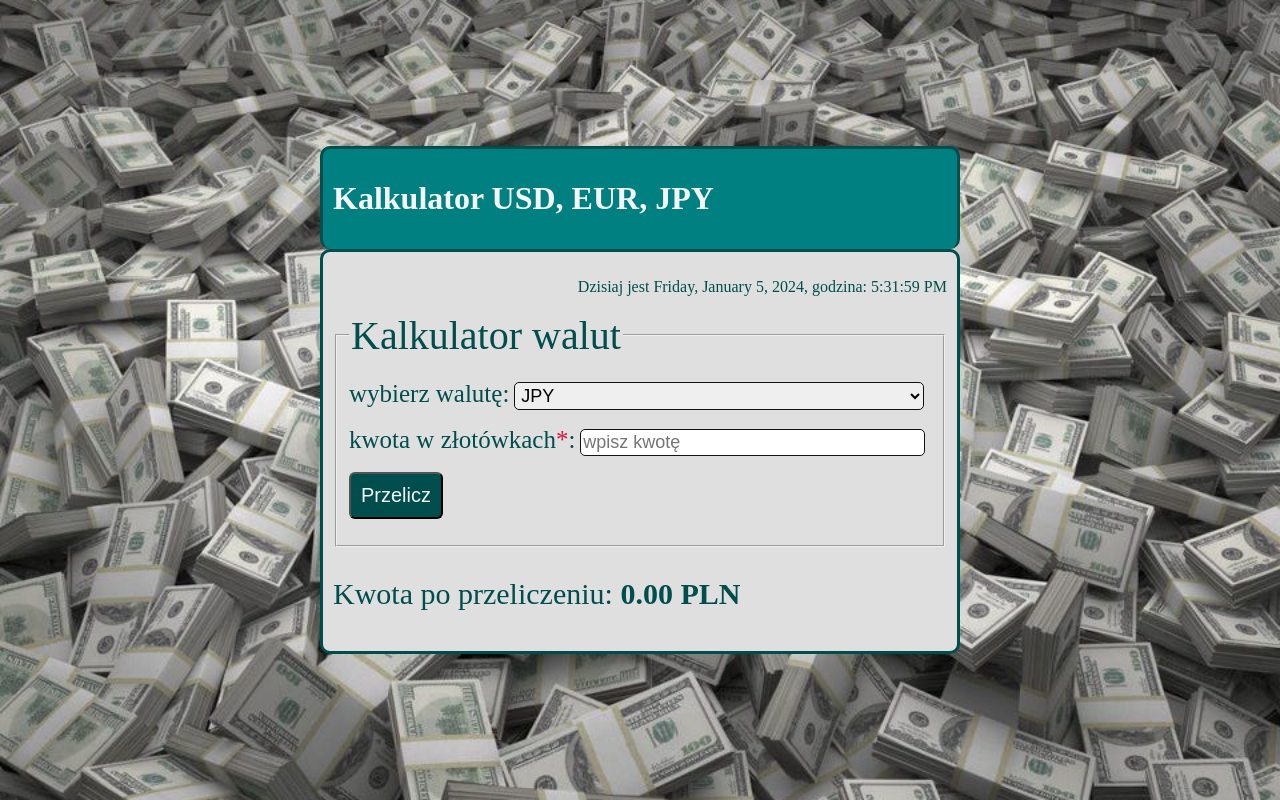
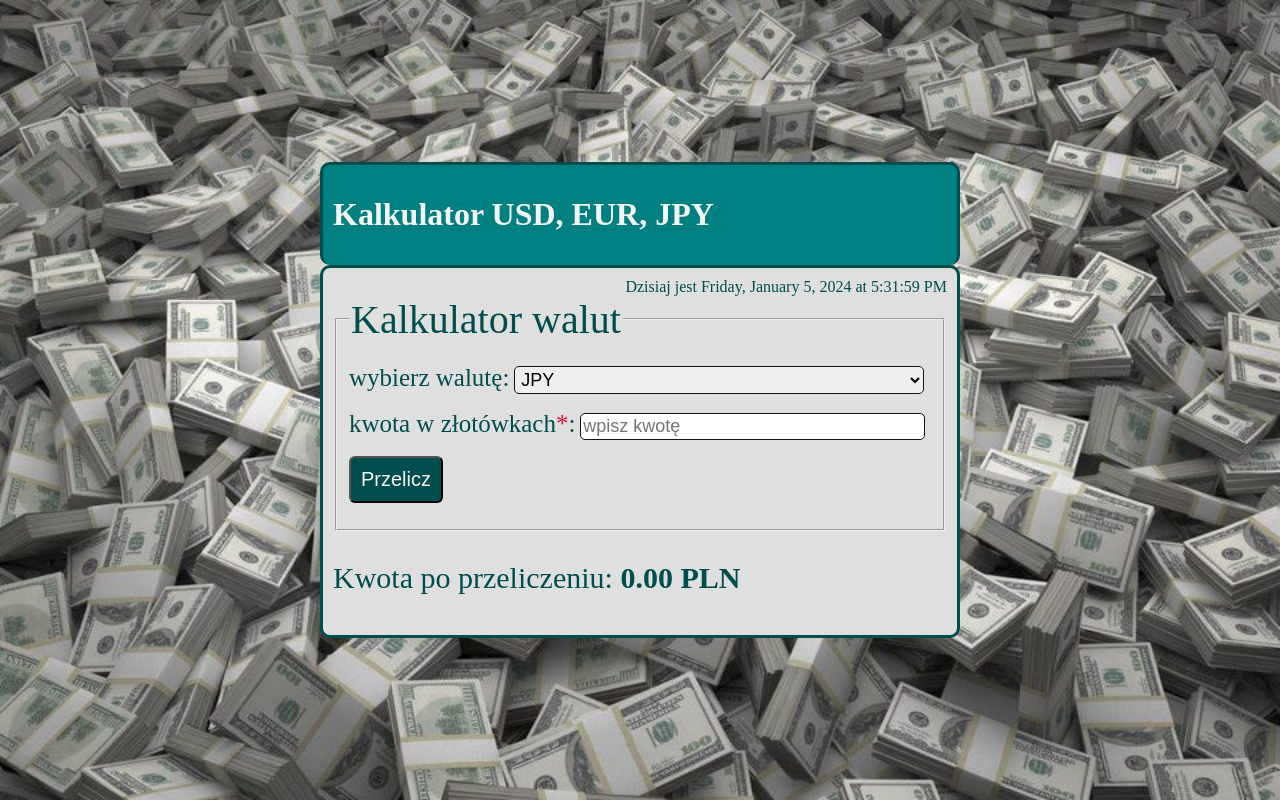
Before and after one commit to DawidGaski/currency-converter-react, a React (Create React App) app: page / in a window 1280 px wide. Built offline with nearby package versions, Linux system fonts and the light colour scheme.

Commit message:
added useCurrentDate

```diff
--- a/src/Clock/index.js
+++ b/src/Clock/index.js
@@ -1,35 +1,22 @@
-import { useState, useEffect } from "react";
-import React from "react";
 import { Timer } from "./styled";
+import { useCurrentDate } from "./useCurrentDate";
 
 const Clock = () => {
-  const [date, setDate] = useState(new Date());
-
-  const formatDate = (date) => {
-    const day = date.toLocaleDateString(undefined, {
-      weekday: "long",
-      day: "numeric",
-      month: "long",
-      year: "numeric",
-    });
-    const time = date.toLocaleTimeString();
-
-    return `${day}, godzina: ${time}`;
+  const formatDate = {
+    weekday: "long",
+    day: "numeric",
+    month: "long",
+    year: "numeric",
+    hour: "numeric",
+    minute: "numeric",
+    second: "numeric",
   };
-
-  useEffect(() => {
-    const intervalId = setInterval(() => {
-      setDate(() => new Date());
-    }, 1000);
-
-    return () => {
-      clearInterval(intervalId);
-    };
-  }, []);
+  const date = useCurrentDate();
 
   return (
     <Timer>
-      <p>Dzisiaj jest {formatDate(date)}</p>
+      {" "}
+      Dzisiaj jest {date.toLocaleDateString(undefined, formatDate)}
     </Timer>
   );
 };
--- /dev/null
+++ b/src/Clock/useCurrentDate.js
@@ -0,0 +1,17 @@
+import { useState, useEffect } from "react";
+
+export const useCurrentDate = () => {
+  const [date, setDate] = useState(new Date());
+
+  useEffect(() => {
+    const updateDateInterval = setInterval(() => {
+      setDate((date) => (date = new Date()));
+    }, 1000);
+
+    return () => {
+      clearInterval(updateDateInterval);
+    };
+  });
+
+  return date;
+};
--- a/src/Header/styled.js
+++ b/src/Header/styled.js
@@ -1,4 +1,4 @@
-import styled, { css } from "styled-components";
+import styled from "styled-components";
 
 export const Headline = styled.header`
   max-width: 1000px;
```
